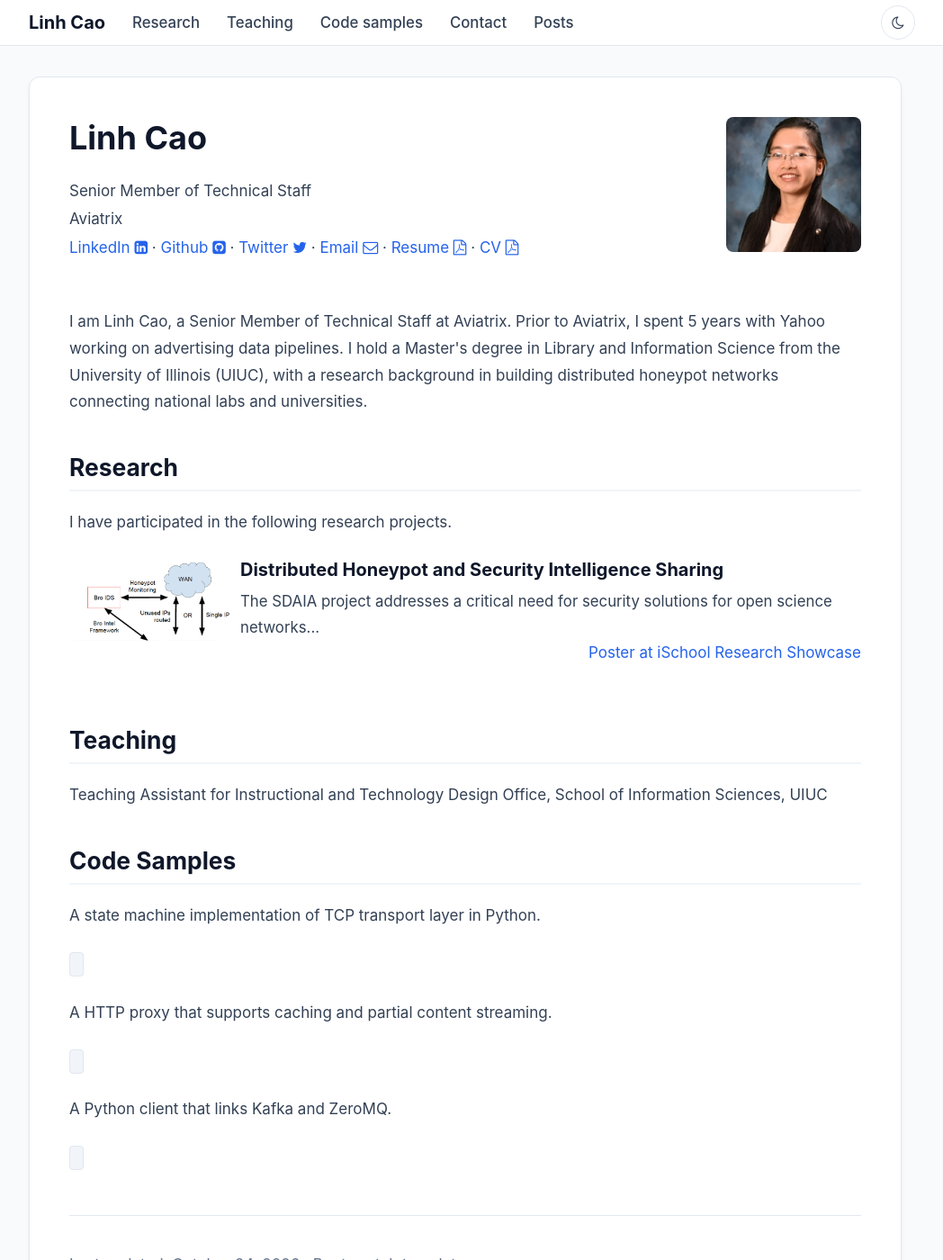
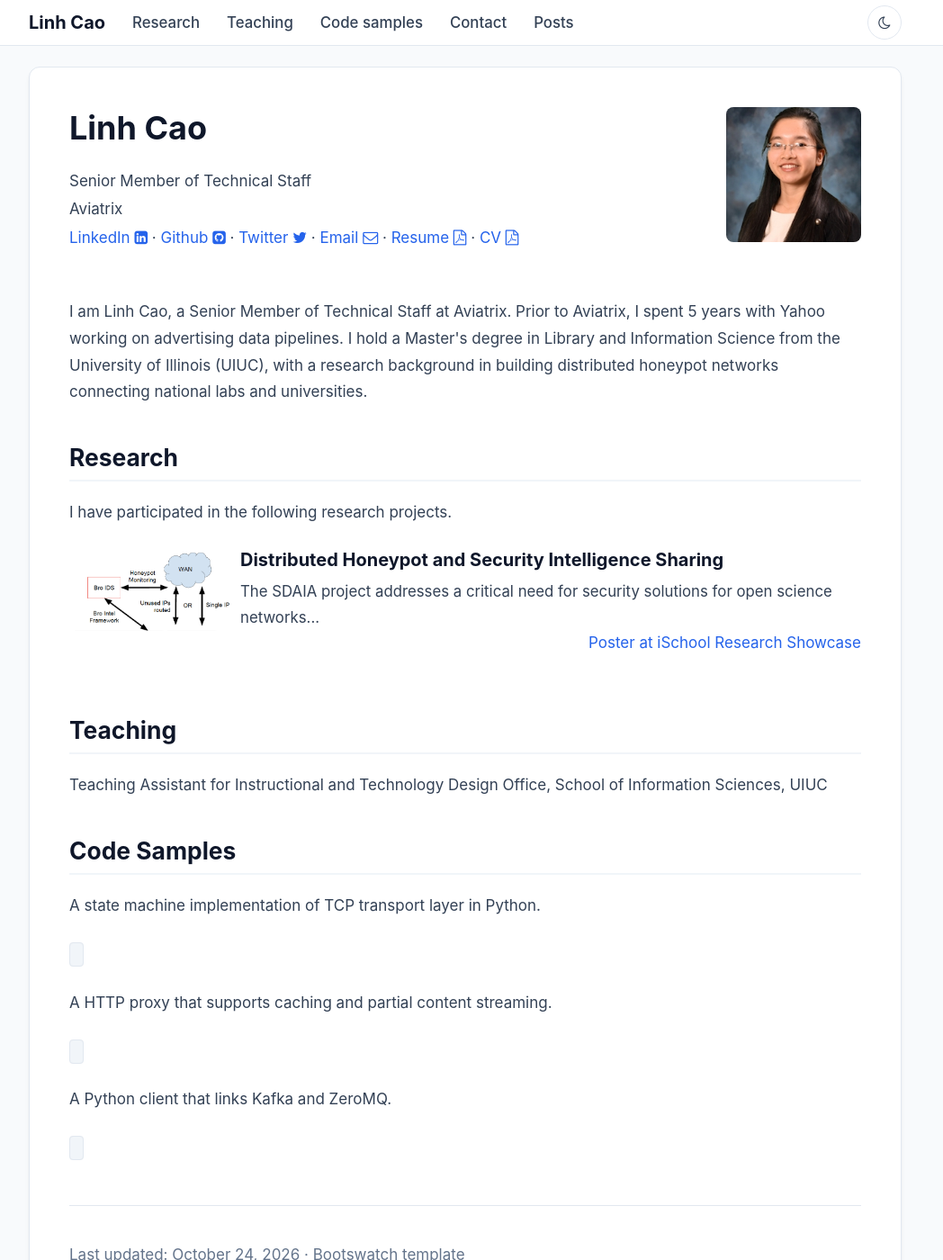
Before and after one commit to emlcao/emlcao.github.io, a Jekyll site: the page built from index.html, in a window 1280 px wide and 1400 px high. Shown: the whole window at 90% size, without its empty margins (123-1171 px from the left). Built offline with Jekyll 4.4.1, drawn with Linux system fonts in a browser that asks for light colours; nearby versions of some CDN libraries; a script that is not in the unit is left out.

Commit message:
update padding

```diff
--- a/assets/css/style.scss
+++ b/assets/css/style.scss
@@ -2,6 +2,7 @@
 ---
 
 :root {
+  --navbar-offset: 74px; /* 50px fixed navbar + breathing room; every page clears the navbar via body padding */
   --bg-page: #f8fafc;
   --bg-card: #ffffff;
   --bg-nav: rgba(255, 255, 255, 0.95);
@@ -67,6 +68,7 @@
   font-size: 16px;
   -webkit-font-smoothing: antialiased;
   -moz-osx-font-smoothing: grayscale;
+  scroll-padding-top: var(--navbar-offset); /* anchor links land below the fixed navbar */
 }
 
 body {
@@ -75,6 +77,7 @@
   background-color: var(--bg-page);
   color: var(--text-secondary);
   margin: 0;
+  padding-top: var(--navbar-offset); /* the one place that clears the fixed navbar */
   line-height: 1.7;
   transition: background-color 0.2s ease, color 0.2s ease;
 }
@@ -152,6 +155,19 @@
   border: 1px solid var(--border-color);
 }
 
+/* Code blocks follow the theme (Bootstrap's pre is light grey by default) */
+pre {
+  background-color: var(--code-bg);
+  color: var(--code-color);
+  border-color: var(--border-color);
+  code {
+    border: 0;
+    color: inherit;
+    background: transparent;
+    padding: 0;
+  }
+}
+
 /* Global Container & Card Alignment */
 .container {
   max-width: 1000px;
@@ -168,8 +184,7 @@
   padding: 2.75rem;
   border-radius: 12px;
   box-shadow: var(--shadow);
-  margin-top: 85px;
-  margin-bottom: 45px;
+  margin-bottom: 45px; /* top offset now comes from body padding */
   border: 1px solid var(--border-color);
   transition: background-color 0.2s ease, border-color 0.2s ease, box-shadow 0.2s ease;
 }
@@ -415,6 +430,11 @@
   flex-wrap: wrap;
   align-items: center;
   gap: 0.35rem 0.6rem;
+
+  /* Tags always sit on their own row under the date / read time */
+  .post-tags-inline {
+    flex-basis: 100%;
+  }
 }
 
 .meta-item {
@@ -725,6 +745,11 @@
   }
 }
 
+/* Keep the right-aligned theme button inside the container (Bootstrap 3 pulls it out by 15px) */
+.navbar-right {
+  margin-right: 0;
+}
+
 /* Theme Toggle Button */
 .theme-toggle-btn {
   background: var(--toggle-btn-bg);
@@ -870,3 +895,40 @@
 [data-theme="dark"] .gist .blob-num {
   color: var(--text-secondary) !important;
 }
+
+/* Profile photo: floats right on desktop, centered on phones */
+.profile-photo {
+  float: right;
+  width: 150px;
+  height: 150px;
+  object-fit: cover;
+  border-radius: 8px;
+  margin: 0 0 1rem 1.5rem;
+}
+
+.softwareimg {
+  max-width: 180px;
+  height: auto;
+}
+
+@media (max-width: 767px) {
+  .profile-photo {
+    float: none;
+    display: block;
+    margin: 0 auto 1.25rem;
+  }
+
+  /* Research items: stack image above text instead of side by side */
+  .media-left,
+  .media-body {
+    display: block;
+    width: 100%;
+    padding: 0;
+  }
+
+  .media-left .softwareimg {
+    display: block;
+    max-width: 100%;
+    margin: 0 auto 1rem;
+  }
+}
--- a/index.html
+++ b/index.html
@@ -10,7 +10,7 @@
 
 <div class="main-card">
     <div class="jumbotron">
-        <img src="{{ '/assets/img/lcao.jpg' | relative_url }}" class="img-responsive photo pull-right" alt="Linh Cao" style="width: 150px; height: 150px; object-fit: cover; border-radius: 8px;">
+        <img src="{{ '/assets/img/lcao.jpg' | relative_url }}" class="profile-photo" alt="Linh Cao">
         <h2>Linh Cao</h2>
         <address id="contact">
             Senior Member of Technical Staff <br>
@@ -35,7 +35,7 @@
         <ul class="media-list">
             <li class="media">
                 <a class="media-left" href="{{ '/files/sdaia.pdf' | relative_url }}">
-                    <img src="{{ '/assets/img/sdaia.png' | relative_url }}" class="softwareimg" alt="SDAIA" style="max-width: 180px;">
+                    <img src="{{ '/assets/img/sdaia.png' | relative_url }}" class="softwareimg" alt="SDAIA">
                 </a>
                 <div class="media-body">
                     <h4 class="media-heading"><a href="{{ '/files/sdaia.pdf' | relative_url }}">Distributed Honeypot and Security Intelligence Sharing</a></h4>
```
